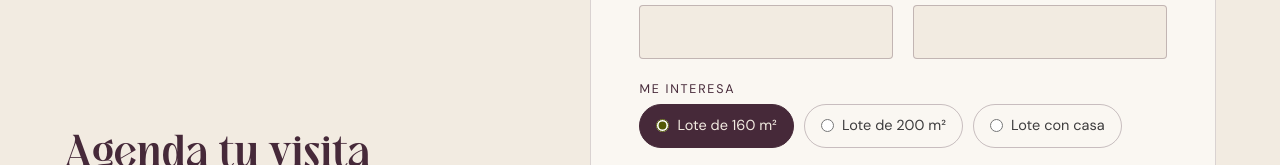
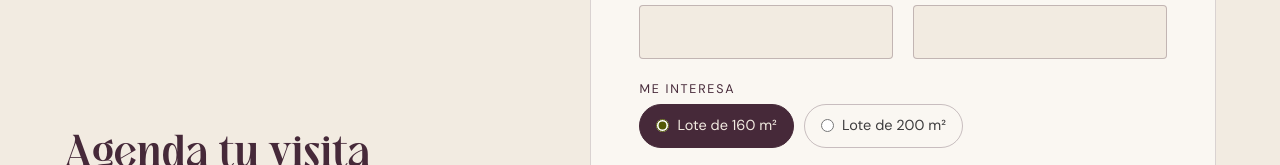
Before and after one commit to DraftraX/PROYECT-FLAMINGO, an Astro site: page / in a window 1280 px wide. Shown: the part 9364-9529 px from the top of the page. Built offline with nearby package versions, Linux system fonts and the light colour scheme; Astro itself is replaced by a stand-in of ours; no server answers.

Commit message:
Quitar lote con casa de la agenda de visitas de la V2

```diff
--- a/src/components/FormularioContacto.astro
+++ b/src/components/FormularioContacto.astro
@@ -26,7 +26,7 @@ const { visita = false } = Astro.props;
     <div class="chips">
       <label class="chip"><input type="radio" name="interes" value="Lote de 160 m²" checked /> Lote de 160 m²</label>
       <label class="chip"><input type="radio" name="interes" value="Lote de 200 m²" /> Lote de 200 m²</label>
-      <label class="chip"><input type="radio" name="interes" value="Lote con casa (prototipo)" /> Lote con casa</label>
+      {!visita && <label class="chip"><input type="radio" name="interes" value="Lote con casa (prototipo)" /> Lote con casa</label>}
     </div>
   </fieldset>
   <div class="form__row">
```
